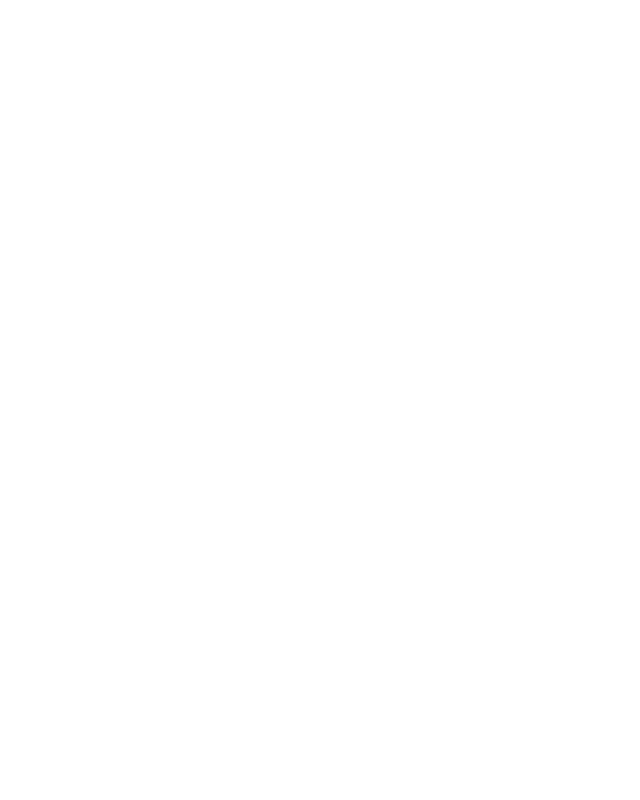
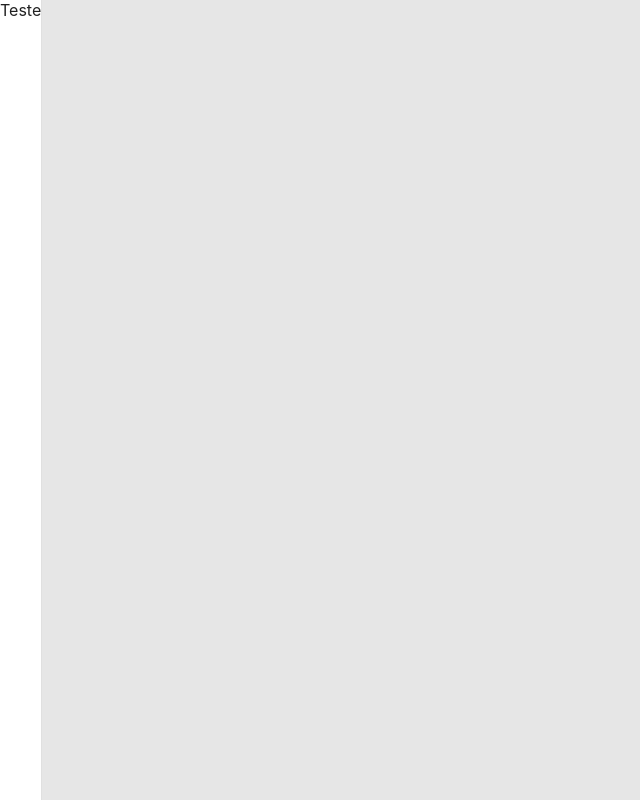
Before and after one commit to PedroLuizAquino/sell_hardware, a React (Create React App) app: page / in a window 1280 px wide. Shown: the whole page, without its empty margins (0-640 px from the left). Built offline with nearby package versions, Linux system fonts and the light colour scheme.

Commit message:
adicionado tema

```diff
--- a/package.json
+++ b/package.json
@@ -14,6 +14,7 @@
     "@fontsource/roboto": "^5.0.2",
     "@mui/icons-material": "^5.11.16",
     "@mui/material": "^5.13.4",
+    "@mui/system": "^5.13.2",
     "react": "^18.2.0",
     "react-dom": "^18.2.0",
     "react-router-dom": "^6.12.0",
--- a/public/index.html
+++ b/public/index.html
@@ -13,7 +13,7 @@
     <link rel="manifest" href="%PUBLIC_URL%/manifest.json" />
     <title>Sell Hardware</title>
   </head>
-  <body>
+  <body style="margin: 0; padding: 0;">
     <noscript>Você precisa ativar o JavaScript para executar este aplicativo.</noscript>
     <div id="root"></div>
   </body>
--- a/src/App.tsx
+++ b/src/App.tsx
@@ -1,15 +1,20 @@
 import './App.css';
 import { BrowserRouter } from 'react-router-dom';
 import { AppRoutes } from './routes';
-import { ThemeProvider } from '@emotion/react';
-import { LightTheme } from './shared/themes';
+
+import { MenuLateral } from './shared/components';
+import { AppThemeProvider } from './shared/contexts/ThemeContext';
 
 export const App = () => {
   return (
-    <ThemeProvider theme={LightTheme}>
+
+    <AppThemeProvider>
       <BrowserRouter>
-        <AppRoutes />
+        <MenuLateral>
+          <AppRoutes />
+        </MenuLateral>
       </BrowserRouter>
-    </ThemeProvider>
+    </AppThemeProvider>
+
   );
 }
--- a/src/routes/index.tsx
+++ b/src/routes/index.tsx
@@ -1,3 +1,4 @@
+
 import { Routes, Route, Navigate } from 'react-router-dom'
 
 export const AppRoutes = () => {
--- a/src/shared/components/index.ts
+++ b/src/shared/components/index.ts
@@ -1 +1 @@
-export {};
+export * from './menu-lateral/MenuLateral'
--- /dev/null
+++ b/src/shared/components/menu-lateral/MenuLateral.tsx
@@ -0,0 +1,21 @@
+import { Drawer } from "@mui/material";
+import { Box } from "@mui/system";
+
+interface InMenuLateral {
+    children: React.ReactNode;
+}
+
+export const MenuLateral: React.FC<InMenuLateral> = (children) => {
+
+
+    return (
+        <>
+            <Drawer variant="permanent" >
+                Teste
+            </Drawer>
+            <Box>
+            </Box>
+        </>
+
+    )
+}
--- /dev/null
+++ b/src/shared/contexts/ThemeContext.tsx
@@ -0,0 +1,35 @@
+import { useState, useContext, createContext } from 'react';
+import { ThemeProvider } from '@emotion/react';
+import { LightTheme } from "../themes";
+import { Box } from "@mui/system";
+
+interface IThemeContextData {
+    themeName: 'light';
+
+}
+
+const ThemeContext = createContext({} as IThemeContextData)
+
+
+export const useAppThemeContext = () => {
+    return useContext(ThemeContext);
+}
+
+
+interface IAppThemeProvider {
+    children: React.ReactNode;
+
+}
+export const AppThemeProvider: React.FC<IAppThemeProvider> = ({ children }) => {
+    const [themeName] = useState<'light'>('light');
+    return (
+        <ThemeContext.Provider value={{ themeName }} >
+            <ThemeProvider theme={LightTheme}>
+                <Box width={"100vw"} height={"100vh"} bgcolor={LightTheme.palette.background.default}>
+                    {children}
+                </Box>
+            </ThemeProvider>
+        </ThemeContext.Provider>
+    )
+
+}
```
